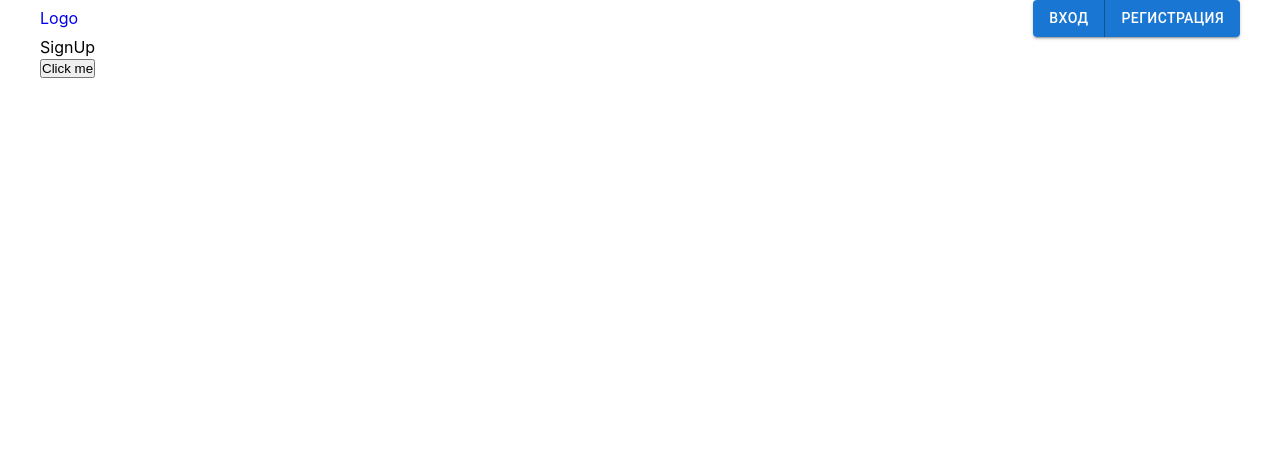
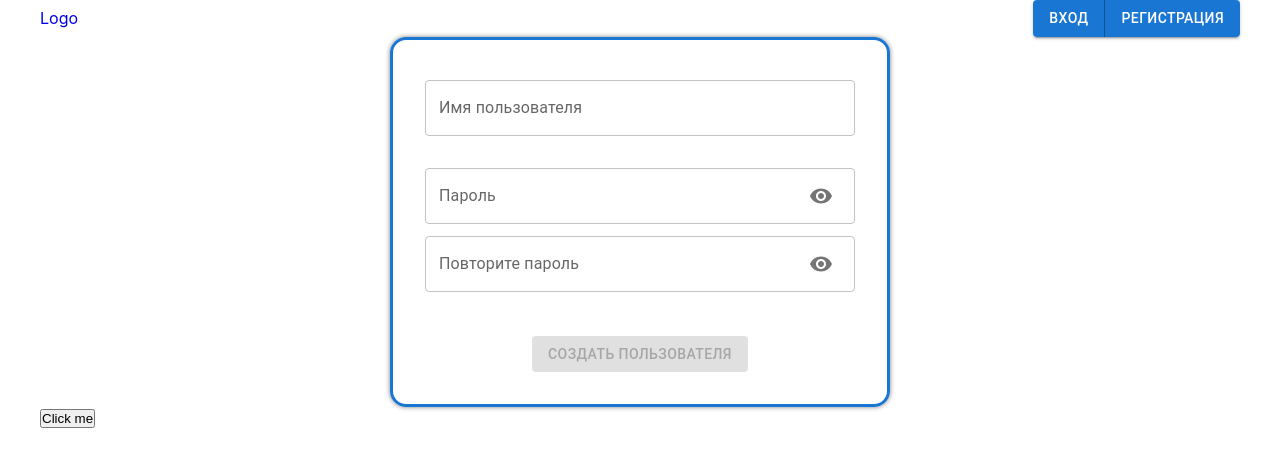
Before and after one commit to HusKey-dev/hs-cards, a React (Create React App) app: page /signup in a window 1280 px wide. Shown: the top 466 px of the page. Built offline with nearby package versions, Linux system fonts and the light colour scheme.

Commit message:
added signup section

```diff
--- a/src/app/loginSlice.ts
+++ b/src/app/loginSlice.ts
@@ -37,7 +37,8 @@ const loginSlice = createSlice({
 	initialState,
 	reducers: {
 		logOut: (state) => {
-			state = initialState;
+			state = { ...initialState };
+			return state;
 		},
 	},
 	extraReducers: (builder) => {
@@ -63,7 +64,6 @@ const loginSlice = createSlice({
 			state.err = { ...initialState.err };
 		});
 		builder.addCase(createUser.fulfilled, (state, action) => {
-			state.isLoggedIn = true;
 			state.userName = action.payload;
 		});
 		builder.addCase(createUser.rejected, (state, action) => {
--- a/src/components/SignIn/SignIn.tsx
+++ b/src/components/SignIn/SignIn.tsx
@@ -31,6 +31,7 @@ function SignIn(props: PropsFromRedux) {
 	});
 
 	useEffect(() => {
+		console.log("sign in logout");
 		props.logOut();
 	}, []);
 
@@ -84,7 +85,7 @@ function SignIn(props: PropsFromRedux) {
 		<form className="signIn" onSubmit={handleSubmit}>
 			<TextField
 				margin="dense"
-				label="Логин"
+				label="Имя пользователя"
 				value={state.login}
 				error={!!getErrMessage("login")}
 				helperText={getErrMessage("login")}
@@ -125,7 +126,7 @@ function SignIn(props: PropsFromRedux) {
 			<br />
 			<Button
 				disabled={
-					(!state.login && !state.password) ||
+					!(state.login && state.password) ||
 					!!(getErrMessage("login") || getErrMessage("password"))
 				}
 				variant="contained"
--- /dev/null
+++ b/src/components/SignUp/SignUp.scss
@@ -0,0 +1,32 @@
+.signUp {
+	position: relative;
+	margin-left: auto;
+	margin-right: auto;
+	display: flex;
+	flex-direction: column;
+	align-items: center;
+	max-width: 500px;
+	padding: 2rem;
+	border: 3px solid #1976d2;
+	border-radius: 1rem;
+	box-shadow: 0px 0px 5px gray;
+	overflow: hidden;
+	// background-color: blanchedalmond;
+
+	.background-alpha {
+		z-index: 1;
+		position: absolute;
+		top: 0;
+		height: 100%;
+		width: 100%;
+		background-color: rgba($color: #1976d2, $alpha: 0.5);
+		display: flex;
+		flex-direction: column;
+		align-items: center;
+		justify-content: center;
+		gap: 2rem;
+		color: white;
+		font-size: 2rem;
+		text-align: center;
+	}
+}
--- a/src/components/SignUp/SignUp.tsx
+++ b/src/components/SignUp/SignUp.tsx
@@ -1,7 +1,211 @@
-import React from "react";
+import React, { useEffect, useState } from "react";
+import { connect, ConnectedProps } from "react-redux";
+import { TextField, Button, IconButton, InputAdornment } from "@mui/material";
+import { Visibility, VisibilityOff } from "@mui/icons-material";
 
-function SignUp() {
-	return <div>SignUp</div>;
+import { createUser, logIn, logOut } from "../../app/loginSlice";
+import { RootState } from "../../app/store";
+import { createErrMessage } from "./createErrMessage";
+
+import "./SignUp.scss";
+
+export interface State {
+	login: string;
+	loginIsTouched: boolean;
+	loginFocus: boolean;
+	password1: string;
+	password1IsTouched: boolean;
+	password1Focus: boolean;
+	password2: string;
+	password2IsTouched: boolean;
+	password2Focus: boolean;
+	showPassword: boolean;
 }
 
-export default SignUp;
+export type Prop = "login" | "password1" | "password2";
+
+function SignUp(props: PropsFromRedux) {
+	const [state, setState] = useState<State>({
+		login: "",
+		loginIsTouched: false,
+		loginFocus: false,
+		password1: "",
+		password1IsTouched: false,
+		password1Focus: false,
+		password2: "",
+		password2IsTouched: false,
+		password2Focus: false,
+		showPassword: false,
+	});
+
+	useEffect(() => {
+		console.log("first render");
+		props.logOut();
+	}, []);
+
+	const getErrMessage = (prop: Prop): string =>
+		createErrMessage(prop, state, props);
+
+	const handlePasswordIconClick = () => {
+		setState({ ...state, showPassword: !state.showPassword });
+	};
+	const handleInputFocus =
+		(prop: Prop) => (e: React.FocusEvent<HTMLInputElement>) => {
+			setState({ ...state, [`${prop}Focus`]: true });
+		};
+	const handleInputBlur =
+		(prop: Prop) => (e: React.FocusEvent<HTMLInputElement>) => {
+			setState({ ...state, [`${prop}Focus`]: false });
+			if (!state[`${prop}IsTouched`]) {
+				setState({
+					...state,
+					[`${prop}IsTouched`]: true,
+					[`${prop}Focus`]: false,
+				});
+			}
+		};
+	const handleKeyDown = (e: React.KeyboardEvent<HTMLInputElement>) => {
+		if (e.key === "Enter") {
+			e.target.blur();
+		}
+	};
+	const handleChange =
+		(prop: Prop) => (e: React.ChangeEvent<HTMLInputElement>) => {
+			const touchedName: string = prop + "IsTouched";
+			setState({
+				...state,
+				[prop]: e.target.value,
+				[touchedName]: false,
+			});
+		};
+	const handleSubmit = (e: React.FormEvent<HTMLFormElement>) => {
+		e.preventDefault();
+		// changing state to make fields ready to show erorrs from api
+		setState({
+			...state,
+			password1IsTouched: false,
+			loginIsTouched: false,
+		});
+		props.createUser({ login: state.login, password: state.password1 });
+		console.log({ login: state.login, password: state.password1 });
+	};
+
+	return (
+		<form className="signUp" onSubmit={handleSubmit}>
+			<TextField
+				margin="dense"
+				label="Имя пользователя"
+				value={state.login}
+				error={!!getErrMessage("login")}
+				helperText={getErrMessage("login")}
+				onChange={handleChange("login")}
+				onBlur={handleInputBlur("login")}
+				onFocus={handleInputFocus("login")}
+				onKeyDown={handleKeyDown}
+				fullWidth
+			/>
+			<br />
+			<TextField
+				margin="dense"
+				label="Пароль"
+				value={state.password1}
+				type={state.showPassword ? "text" : "password"}
+				error={!!getErrMessage("password1")}
+				helperText={getErrMessage("password1")}
+				onChange={handleChange("password1")}
+				onKeyDown={handleKeyDown}
+				onFocus={handleInputFocus("password1")}
+				onBlur={handleInputBlur("password1")}
+				fullWidth
+				InputProps={{
+					endAdornment: (
+						<InputAdornment position="end">
+							<IconButton onClick={handlePasswordIconClick}>
+								{state.showPassword ? (
+									<VisibilityOff />
+								) : (
+									<Visibility />
+								)}
+							</IconButton>
+						</InputAdornment>
+					),
+				}}
+			/>
+			<TextField
+				margin="dense"
+				label="Повторите пароль"
+				value={state.password2}
+				type={state.showPassword ? "text" : "password"}
+				error={!!getErrMessage("password2")}
+				helperText={getErrMessage("password2")}
+				onChange={handleChange("password2")}
+				onKeyDown={handleKeyDown}
+				onFocus={handleInputFocus("password2")}
+				onBlur={handleInputBlur("password2")}
+				fullWidth
+				InputProps={{
+					endAdornment: (
+						<InputAdornment position="end">
+							<IconButton onClick={handlePasswordIconClick}>
+								{state.showPassword ? (
+									<VisibilityOff />
+								) : (
+									<Visibility />
+								)}
+							</IconButton>
+						</InputAdornment>
+					),
+				}}
+			/>
+			<br />
+			<br />
+			<Button
+				disabled={
+					!!props.userName ||
+					state.password1 !== state.password2 ||
+					!(state.login && state.password1 && state.password2) ||
+					!!(
+						getErrMessage("login") ||
+						getErrMessage("password1") ||
+						getErrMessage("password2")
+					)
+				}
+				variant="contained"
+				type="submit"
+			>
+				Создать пользователя
+			</Button>
+			{!props.userName ? null : (
+				<div className="background-alpha">
+					<p>Пользователь успешно зарегистрирован</p>
+					<div>
+						<Button
+							color="secondary"
+							variant="contained"
+							size="large"
+							onClick={() =>
+								props.logIn({
+									login: props.userName,
+									password: state.password1,
+								})
+							}
+						>
+							Войти
+						</Button>
+					</div>
+				</div>
+			)}
+		</form>
+	);
+}
+
+const mapStateToProps = (state: RootState) => {
+	return state.login;
+};
+
+export type ComponentProps = ReturnType<typeof mapStateToProps>;
+
+const connector = connect(mapStateToProps, { createUser, logIn, logOut });
+type PropsFromRedux = ConnectedProps<typeof connector>;
+
+export default connector(SignUp);
--- /dev/null
+++ b/src/components/SignUp/createErrMessage.ts
@@ -0,0 +1,39 @@
+import type { State, ComponentProps, Prop } from "./SignUp";
+
+interface CreateErrMessage {
+	(prop: Prop, state: State, props: ComponentProps): string;
+}
+
+export const createErrMessage: CreateErrMessage = (prop, state, props) => {
+	if (state[`${prop}Focus`]) {
+		// when we focus input, it will not show errors
+		return "";
+	} else if (!state[prop] && state[`${prop}IsTouched`]) {
+		// when we are leaving input with empty value
+		return "Обязательное поле";
+	} else if (
+		prop === "login" &&
+		!state[`${prop}IsTouched`] &&
+		props.err[`${prop}Err`]
+	) {
+		console.log(state, props);
+		// only showing error before we touch it to change
+		return `Такой пользователь уже существет`;
+	} else if (
+		prop === "password1" &&
+		!state.password2IsTouched &&
+		state.password1 !== state.password2
+	) {
+		return "";
+	} else if (prop === "password1" && state.password2 === "") {
+		return "";
+	} else if (
+		prop === "password2" &&
+		state[`${prop}IsTouched`] &&
+		state.password1 !== state.password2
+	) {
+		return "Пароли должны совпадать";
+	} else {
+		return "";
+	}
+};
```
Also changed, not shown: src/index.tsx (+13 -13 lines).
